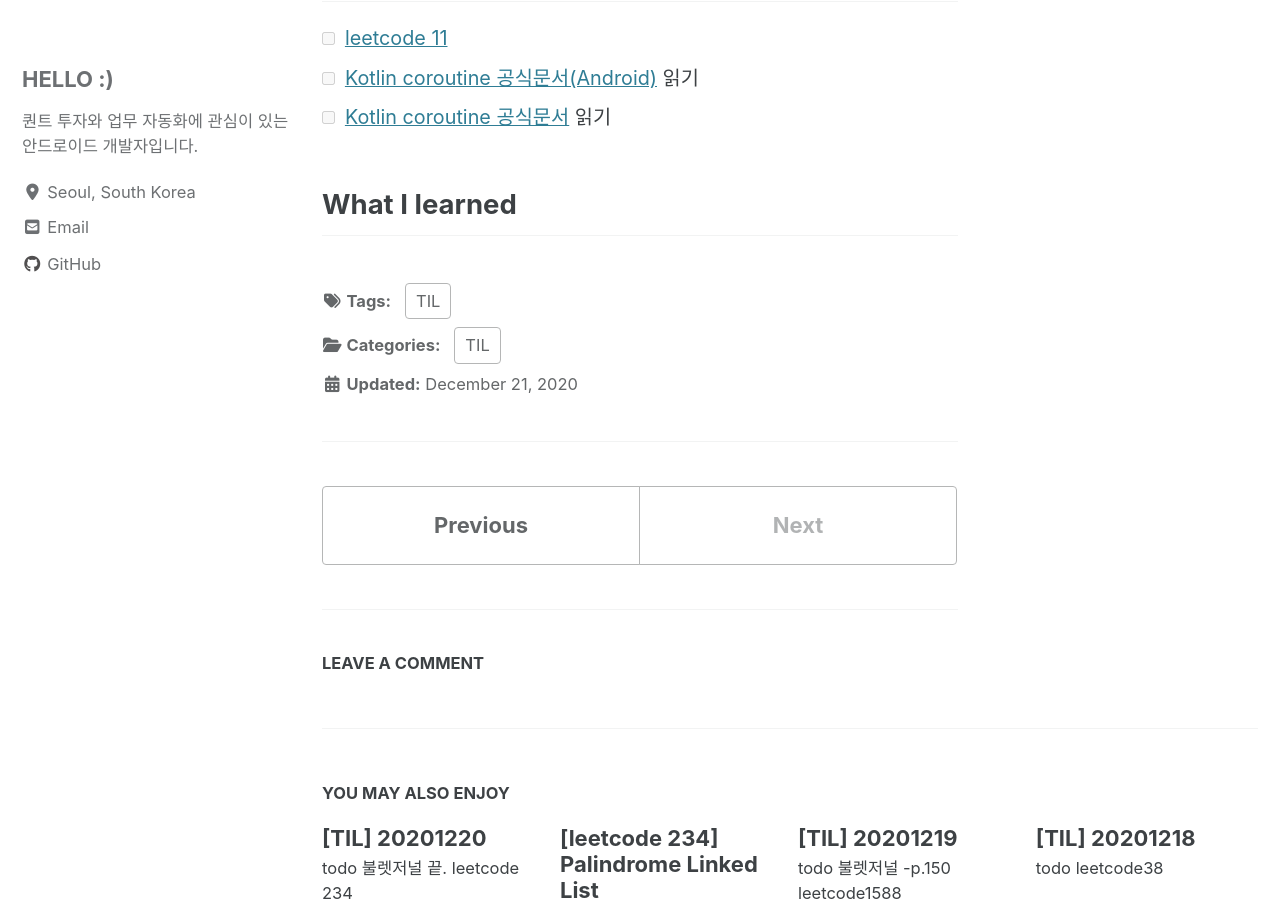
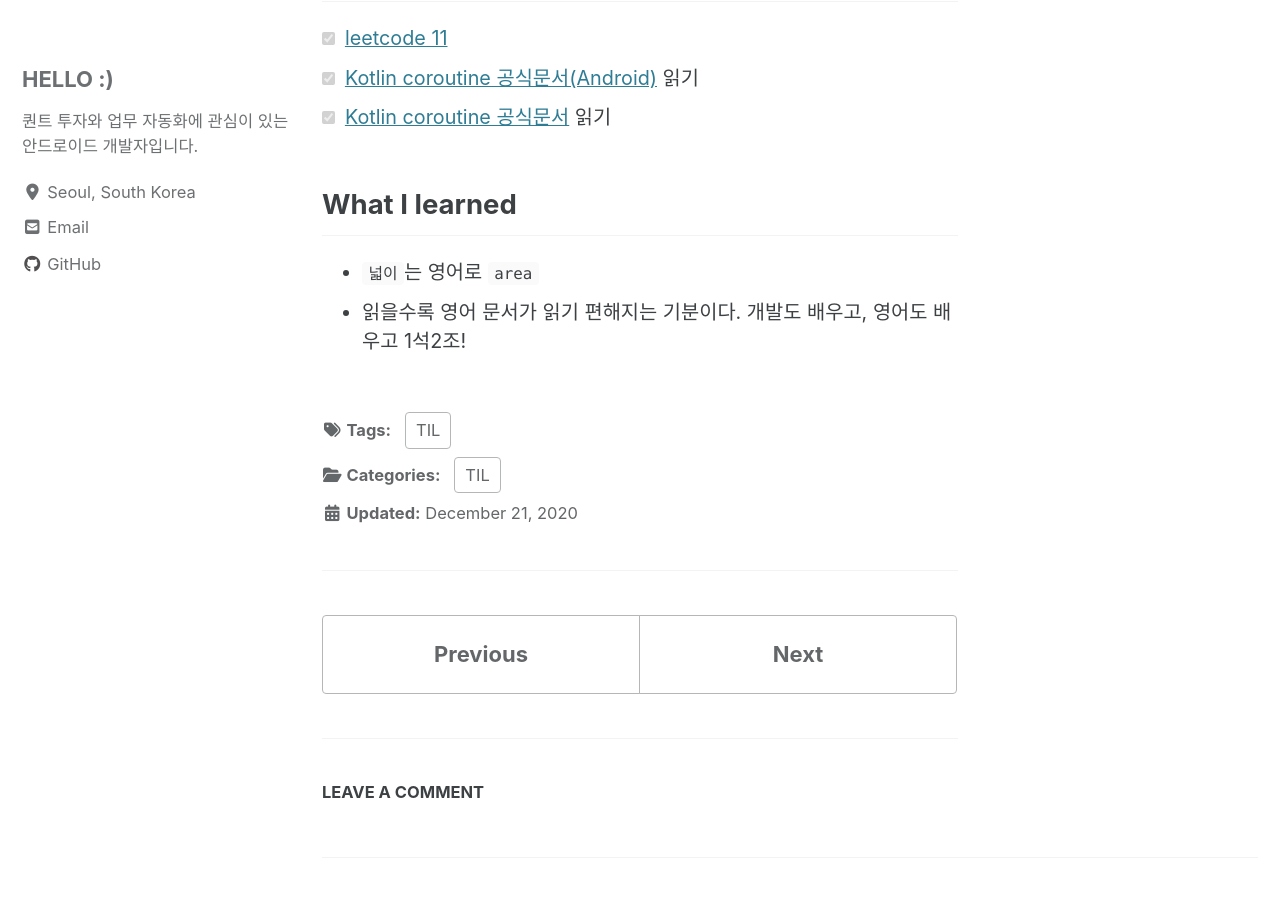
Before and after one commit to dev-eunji/dev-eunji.github.io, a Jekyll site: the page built from _posts/til/2020-12-21-TIL.md, in a window 1280 px wide and 900 px high, scrolled down 263 px. Built offline with Jekyll 4.4.1, drawn with Linux system fonts in a browser that asks for light colours; cached includes are drawn as plain includes; nearby versions of some CDN libraries; comment, search, counter and statistics services are not loaded; some of the changed text lies outside the part shown.

Commit message:
- TIL: 20201221 done, 20201222 - leetcode11

```diff
--- a/_posts/til/2020-12-21-TIL.md
+++ b/_posts/til/2020-12-21-TIL.md
@@ -7,8 +7,10 @@
 comments: true
 ---
 ## todo
-- [ ] [leetcode 11](https://leetcode.com/problems/container-with-most-water/)
-- [ ] [Kotlin coroutine 공식문서(Android)](https://developer.android.com/kotlin/coroutines-adv) 읽기
-- [ ] [Kotlin coroutine 공식문서](https://kotlinlang.org/docs/reference/coroutines/coroutines-guide.html) 읽기
+- [X] [leetcode 11](https://leetcode.com/problems/container-with-most-water/)
+- [X] [Kotlin coroutine 공식문서(Android)](https://developer.android.com/kotlin/coroutines-adv) 읽기
+- [X] [Kotlin coroutine 공식문서](https://kotlinlang.org/docs/reference/coroutines/coroutines-guide.html) 읽기
 
 ## What I learned
+* `넓이`는 영어로 `area`
+* 읽을수록 영어 문서가 읽기 편해지는 기분이다. 개발도 배우고, 영어도 배우고 1석2조!
```
Also changed, not shown: _posts/algorithm/2020-12-21-leetcode11.md (added, +62 -0 lines), _posts/til/2020-12-22-TIL.md (added, +13 -0 lines).
